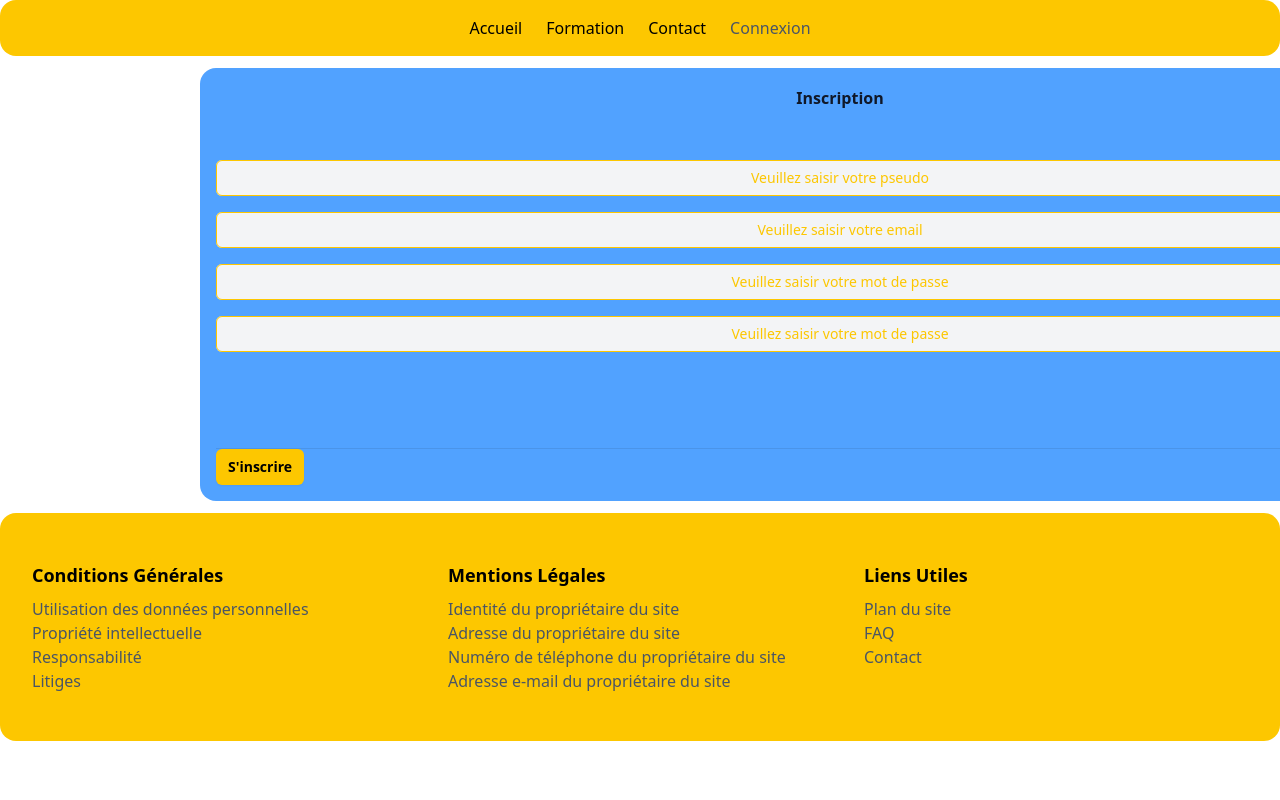
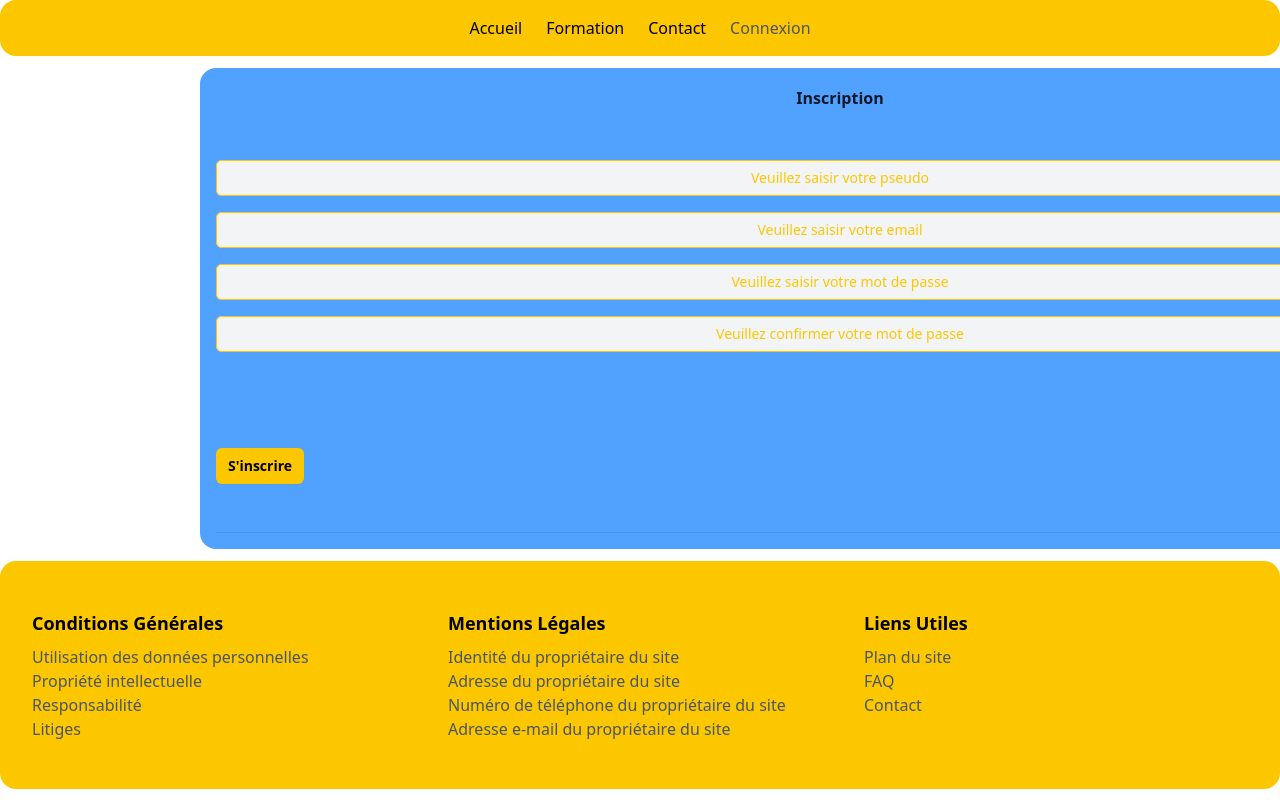
Before and after one commit to MaximilienR/max-formation, a React (Vite) app: page /register in a window 1280 px wide. Shown: the top 800 px of the page. Built offline with nearby package versions, Linux system fonts and the light colour scheme.

Commit message:
update regex

```diff
--- a/package.json
+++ b/package.json
@@ -10,10 +10,13 @@
     "preview": "vite preview"
   },
   "dependencies": {
+    "@hookform/resolvers": "^5.0.1",
     "@tailwindcss/vite": "^4.0.15",
     "react": "^19.0.0",
     "react-dom": "^19.0.0",
-    "react-router-dom": "^7.4.0"
+    "react-hook-form": "^7.55.0",
+    "react-router-dom": "^7.4.0",
+    "yup": "^1.6.1"
   },
   "devDependencies": {
     "@eslint/js": "^9.21.0",
--- a/src/components/Contact/Contact.jsx
+++ b/src/components/Contact/Contact.jsx
@@ -33,7 +33,7 @@ export default function Contact() {
                   name="email"
                   id="email"
                   placeholder="Votre message"
-                  className="block w-full rounded-md bg-gray-100 px-3 py-1.5 text-white text-center outline-1 -outline-offset-1 outline-yellow-400 placeholder:text-yellow-400 focus:outline-2 focus:-outline-offset-2  sm:text-sm/6 mt-4"
+                  className="block w-full rounded-md bg-gray-100 px-3 py-1.5 text-white text-center outline-1 -outline-offset-1 outline-yellow-400 placeholder:text-yellow-400 focus:outline-2 focus:-outline-offset-2  sm:text-sm/6 mt-4 h-80"
                   />
               </div>
             </div>
--- a/src/components/Login/Login.jsx
+++ b/src/components/Login/Login.jsx
@@ -9,11 +9,11 @@ export default function Login() {
               <form  className="  ">
                 <div className="mb-4">
                   <label htmlFor="email" className="block text-white font-bold mb-2 bg-white-400">Email</label>
-                  <input type="email" id="email" className="w-full p-2 border rounded" />
+                  <input type="email" id="email" className="bg-gray-100 w-full p-2 border rounded" />
                 </div>
                 <div className="mb-4">
                   <label htmlFor="password" className="block text-white font-bold mb-2">Mot de passe</label>
-                  <input type="password" id="password" className="w-full p-2 border rounded" />
+                  <input type="password" id="password" className="bg-gray-100 w-full p-2 border rounded" />
                 </div>
                 <button type="submit" className="bg-yellow-400 text-black font-bold py-2 px-4 rounded">Me connecter</button>
               </form>
--- a/src/components/Register/Register.jsx
+++ b/src/components/Register/Register.jsx
@@ -1,51 +1,88 @@
-import React from 'react'
+import React from 'react';
+import { useForm } from 'react-hook-form';
+import * as yup from "yup";
+import { yupResolver } from '@hookform/resolvers/yup';
 
 export default function register() {
+  const schema = yup.object({
+    pseudo: yup.string().required("champs obligatoire"),
+    email: yup.string().email("Veuillez respecter le format email").required("L'email est obligatoire"),
+password: yup.string()
+  .min(10, "Le mot de passe doit avoir au moins 10 caractères")
+  .matches(/^(?=.*[a-z])(?=.*[A-Z])(?=.*[!@#$%^&*()_+\-=\]{};':"\\|,.<>/?])[a-zA-Z0-9!@#$%^&*()_+\-=\]{};':"\\|,.<>/?]{10,}$/, "Le mot de passe doit avoir au moins une majuscule, une minuscule et un caractère spécial")
+  .required("Le mot de passe est obligatoire"),    confirmPassword: yup.string().oneOf([yup.ref('password'), null], "Les mots de passe doivent être identiques").required("La confirmation du mot de passe est obligatoire"),
+  });
+
+  const { register, handleSubmit, formState: { errors }, reset } = useForm({
+    resolver: yupResolver(schema),
+    mode: "onChange",
+    defaultValues: {
+      pseudo: "",
+      email: "",
+      password: "",
+      confirmPassword: "",
+    }
+  });
+
+  const submit = async (data) => {
+    console.log(data);
+  };
+
   return (
     <div>
-      <form className="container mx auto p-4 bg-blue-400  justify-center rounded-2xl ml-50 ">
+      <form onSubmit={handleSubmit(submit)} className="container mx auto p-4 bg-blue-400  justify-center rounded-2xl ml-50 ">
         <div className="border-b border-gray-900/10 pb-12 space-y-12 ">
           <h2 className="text-base/7 font-semibold text-gray-900 text-center">Inscription</h2>
 
           <div className="sm:col-span-3 ">
             <input
+              {...register("pseudo")}
               type="text"
               name="pseudo"
               id="pseudo"
               placeholder="Veuillez saisir votre pseudo"
               className="block w-full rounded-md bg-gray-100 px-3 py-1.5 text-white text-center outline-1 -outline-offset-1 outline-yellow-400 placeholder:text-yellow-400 focus:outline-2 focus:-outline-offset-2  sm:text-sm/6 mt-4"
             />
+            {errors.pseudo && <p className="text-red-500">{errors.pseudo.message}</p>}
+
             <input
-                type="text"
+              {...register("email")}
+              type="email"
               name="email"
               id="email"
               placeholder="Veuillez saisir votre email"
               className="block w-full rounded-md bg-gray-100 px-3 py-1.5 text-white text-center outline-1 -outline-offset-1 outline-yellow-400 placeholder:text-yellow-400 focus:outline-2 focus:-outline-offset-2  sm:text-sm/6 mt-4"
             />
+            {errors.email && <p className="text-red-500">{errors.email.message}</p>}
+
             <input
-                type="text"
+              {...register("password")}
+              type="password"
               name="password"
               id="password"
               placeholder="Veuillez saisir votre mot de passe"
               className="block w-full rounded-md bg-gray-100 px-3 py-1.5 text-white text-center outline-1 -outline-offset-1 outline-yellow-400 placeholder:text-yellow-400 focus:outline-2 focus:-outline-offset-2  sm:text-sm/6 mt-4"
             />
+            {errors.password && <p className="text-red-500">{errors.password.message}</p>}
+
             <input
-                type="text"
-                name="password"
-                id="password"
-                placeholder="Veuillez saisir votre mot de passe"
+              {...register("confirmPassword")}
+              type="password"
+              name="confirmPassword"
+              id="confirmPassword"
+              placeholder="Veuillez confirmer votre mot de passe"
               className="block w-full rounded-md bg-gray-100 px-3 py-1.5 text-white text-center outline-1 -outline-offset-1 outline-yellow-400 placeholder:text-yellow-400 focus:outline-2 focus:-outline-offset-2  sm:text-sm/6 mt-4"
             />
+            {errors.confirmPassword && <p className="text-red-500">{errors.confirmPassword.message}</p>}
           </div>
+
           <div className="mt-10 grid grid-cols-1 gap-x-6 gap-y-8 sm:grid-cols-6">
             <div className="sm:col-span-3">
             </div>
           </div>
 
+          <button type="submit" className="rounded-md bg-yellow-400 px-3 py-2 text-sm font-semibold text-white shadow-xs hover:bg-indigo-500 focus-visible:outline-2 focus-visible:outline-offset-2 focus-visible:outline-indigo-600">S'inscrire</button>
         </div>
-
-              <button type="submit" className="rounded-md bg-yellow-400 px-3 py-2 text-sm font-semibold text-white shadow-xs hover:bg-indigo-500 focus-visible:outline-2 focus-visible:outline-offset-2 focus-visible:outline-indigo-600">S'inscrire</button>
-
       </form>
     </div>
   )
```
Also changed, not shown: 1 other file (tests, documents, lock files or other folders). Lines whose indentation alone changed are shown as unchanged.
